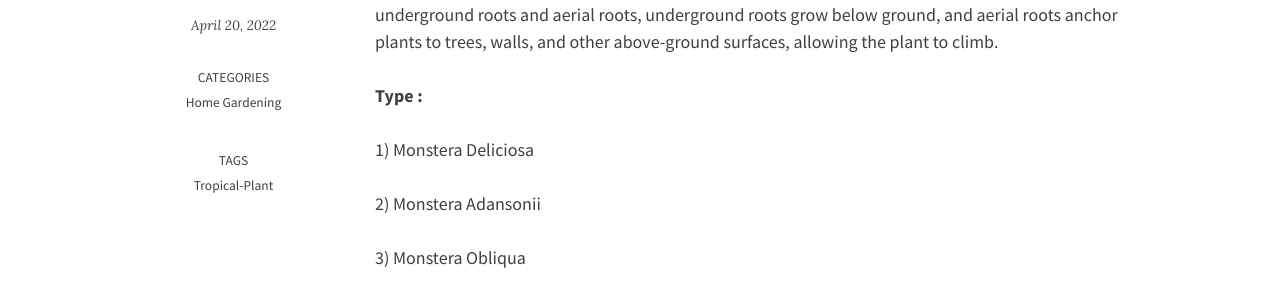
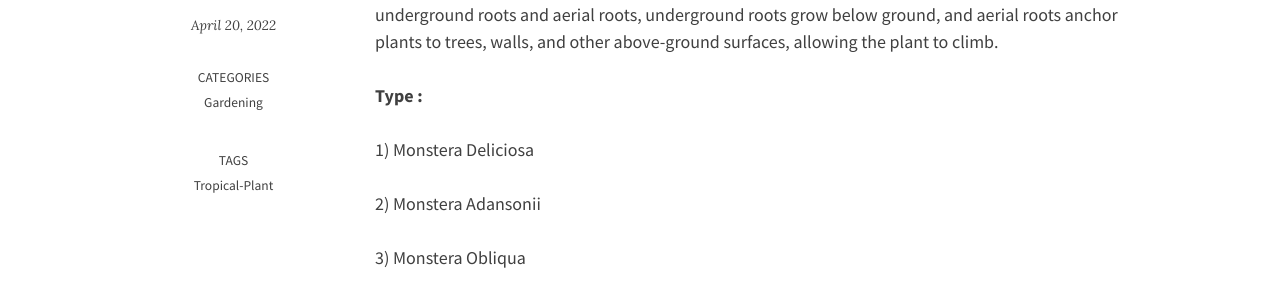
Before and after one commit to jankice/jankice.github.io, a Jekyll site: the page built from _posts/2022-04-20-Monstera.md, in a window 1280 px wide and 900 px high. Shown: the part 306-593 px from the top of the window. Built offline with Jekyll 4.4.1, drawn with Linux system fonts in a browser that asks for light colours; nearby versions of some CDN libraries; comment, search, counter and statistics services are not loaded.

Commit message:
change name

```diff
--- a/_posts/2022-04-20-Monstera.md
+++ b/_posts/2022-04-20-Monstera.md
@@ -1,7 +1,7 @@
 ---
 layout: post
 categories:
-  - Home Gardening
+  - Gardening
 title:  Monstera
 last_modified_at: 2022-04-09T14:23:48-05:30
 tags:   Tropical-Plant
```
